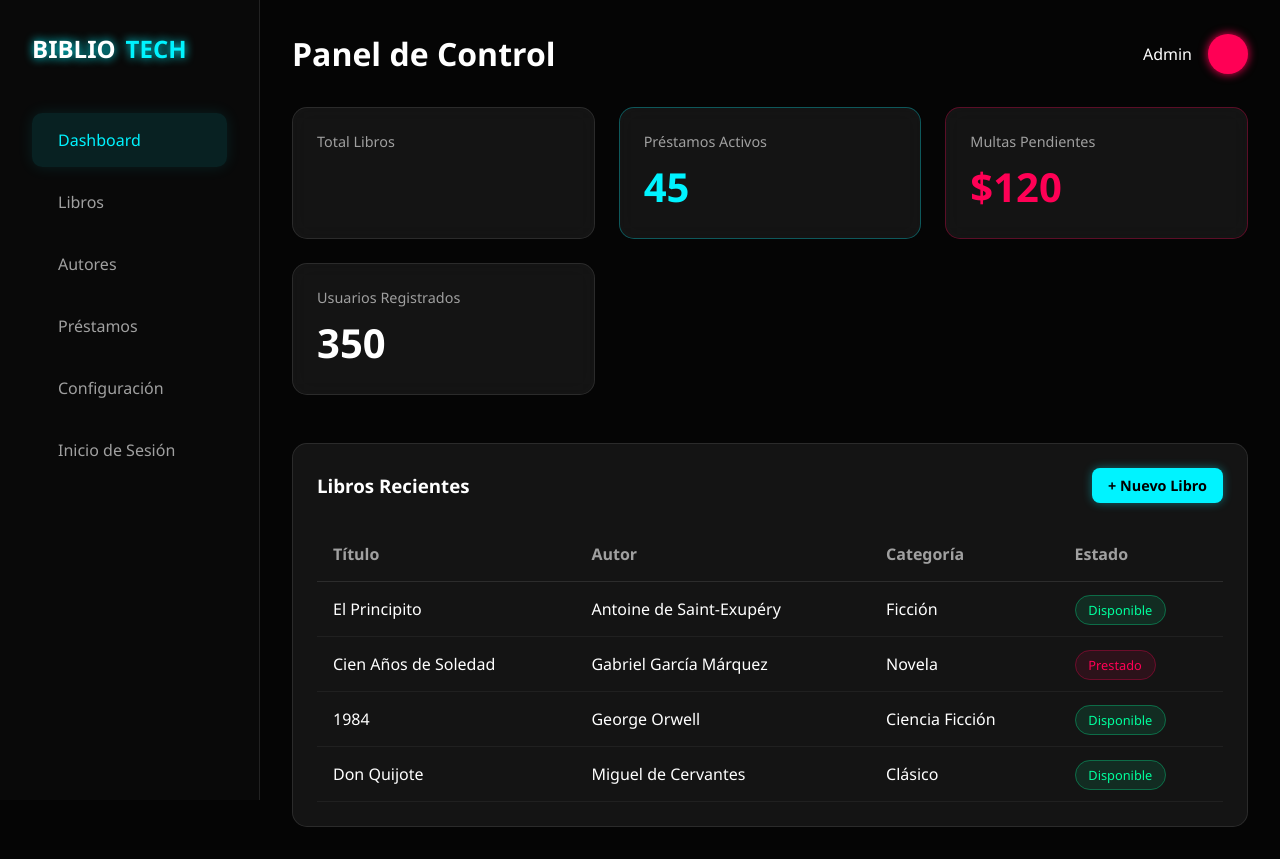
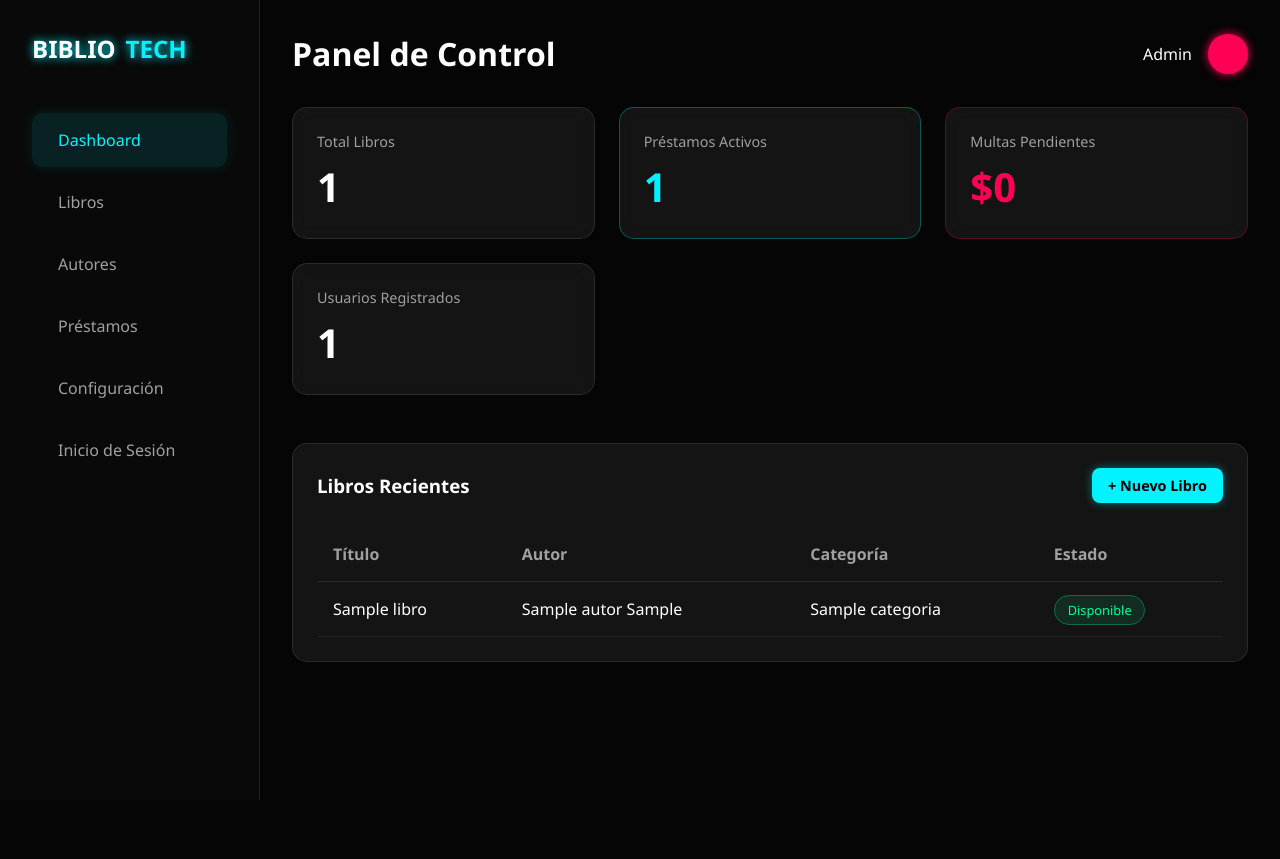
Before and after one commit to starx04/BLB_Django, a Django app: page / in a window 1280 px wide. After the commit the page ends 800 px from the top, so only its background shows below. Run offline with Django 5.2, Linux system fonts and the light colour scheme; data comes from the database, SQL or seed files in the repository; tables that the repository leaves empty hold one stand-in row (values such as "Sample post").

Commit message:
actualizacion

```diff
--- a/gestion/templates/home.html
+++ b/gestion/templates/home.html
@@ -12,19 +12,19 @@
 <div class="stats-grid">
     <div class="stat-card">
         <div class="stat-title">Total Libros</div>
-        <div class="stat-value">{{libros.count}}</div>
+        <div class="stat-value">{{ total_libros }}</div>
     </div>
     <div class="stat-card" style="border-color: rgba(0, 243, 255, 0.3);">
         <div class="stat-title">Préstamos Activos</div>
-        <div class="stat-value" style="color: var(--neon-blue)">45</div>
+        <div class="stat-value" style="color: var(--neon-blue)">{{ prestamos_activos }}</div>
     </div>
     <div class="stat-card" style="border-color: rgba(255, 0, 85, 0.3);">
         <div class="stat-title">Multas Pendientes</div>
-        <div class="stat-value" style="color: var(--neon-red)">$120</div>
+        <div class="stat-value" style="color: var(--neon-red)">${{ multas_pendientes }}</div>
     </div>
     <div class="stat-card">
         <div class="stat-title">Usuarios Registrados</div>
-        <div class="stat-value">350</div>
+        <div class="stat-value">{{ usuarios_registrados }}</div>
     </div>
 </div>
 
@@ -43,30 +43,30 @@
             </tr>
         </thead>
         <tbody>
+            {% for libro in libros_recientes %}
             <tr>
-                <td>El Principito</td>
-                <td>Antoine de Saint-Exupéry</td>
-                <td>Ficción</td>
-                <td><span class="status available">Disponible</span></td>
+                <td>{{ libro.titulo }}</td>
+                <td>{{ libro.autor.nombre }} {{ libro.autor.apellido }}</td>
+                <td>
+                    {% for cat in libro.categorias.all %}
+                    {{ cat.nombre }}{% if not forloop.last %}, {% endif %}
+                    {% empty %}
+                    Sin categoría
+                    {% endfor %}
+                </td>
+                <td>
+                    {% if libro.esta_disponible %}
+                    <span class="status available">Disponible</span>
+                    {% else %}
+                    <span class="status borrowed">Agotado</span>
+                    {% endif %}
+                </td>
             </tr>
+            {% empty %}
             <tr>
-                <td>Cien Años de Soledad</td>
-                <td>Gabriel García Márquez</td>
-                <td>Novela</td>
-                <td><span class="status borrowed">Prestado</span></td>
+                <td colspan="4" style="text-align:center;">No hay libros registrados aún.</td>
             </tr>
-            <tr>
-                <td>1984</td>
-                <td>George Orwell</td>
-                <td>Ciencia Ficción</td>
-                <td><span class="status available">Disponible</span></td>
-            </tr>
-            <tr>
-                <td>Don Quijote</td>
-                <td>Miguel de Cervantes</td>
-                <td>Clásico</td>
-                <td><span class="status available">Disponible</span></td>
-            </tr>
+            {% endfor %}
         </tbody>
     </table>
 </section>
--- a/gestion/templates/registration/login.html
+++ b/gestion/templates/registration/login.html
@@ -15,5 +15,10 @@
     <input type="password" id="id_password" name="password" required>
 
     <button type="submit">Iniciar Sesión</button>
+
+    <div style="margin-top: 1rem; text-align: center;">
+        <p>¿No tienes una cuenta? <a href="{% url 'registro' %}"
+                style="color: var(--neon-blue); text-decoration: none;">Regístrate aquí</a></p>
+    </div>
 </form>
 {% endblock %}
--- a/gestion/views.py
+++ b/gestion/views.py
@@ -7,13 +7,32 @@ from django.conf import settings
 from django.http import HttpResponseForbidden
 from django.core.files.base import ContentFile
 from django.contrib.auth import login
+from django.db.models import Sum
 
 from .models import Libro, Prestamos, Multa, Autor
 
 def index(request):
-    titulo2 = "Hola Mundo"
     title = settings.TITLE
-    return render(request, 'home.html', {'titulo': title, "t": titulo2})
+
+    # KPIs del Dashboard
+    total_libros = Libro.objects.count()
+    prestamos_activos = Prestamos.objects.filter(estado='activo').count()
+    multas_pendientes = Multa.objects.filter(pagada=False).aggregate(total=Sum('monto'))['total'] or 0
+    usuarios_registrados = User.objects.count()
+
+    # Datos para tabla de recientes (Últimos 5 libros agregados)
+    # Asumimos que ID más alto es más reciente ya que no tenemos 'created_at'
+    libros_recientes = Libro.objects.order_by('-id')[:5]
+
+    context = {
+        'titulo': title,
+        'total_libros': total_libros,
+        'prestamos_activos': prestamos_activos,
+        'multas_pendientes': multas_pendientes,
+        'usuarios_registrados': usuarios_registrados,
+        'libros_recientes': libros_recientes
+    }
+    return render(request, 'home.html', context)
 #-- SECCION LIBROS --
 @login_required
 def lista_libros(request):
```
